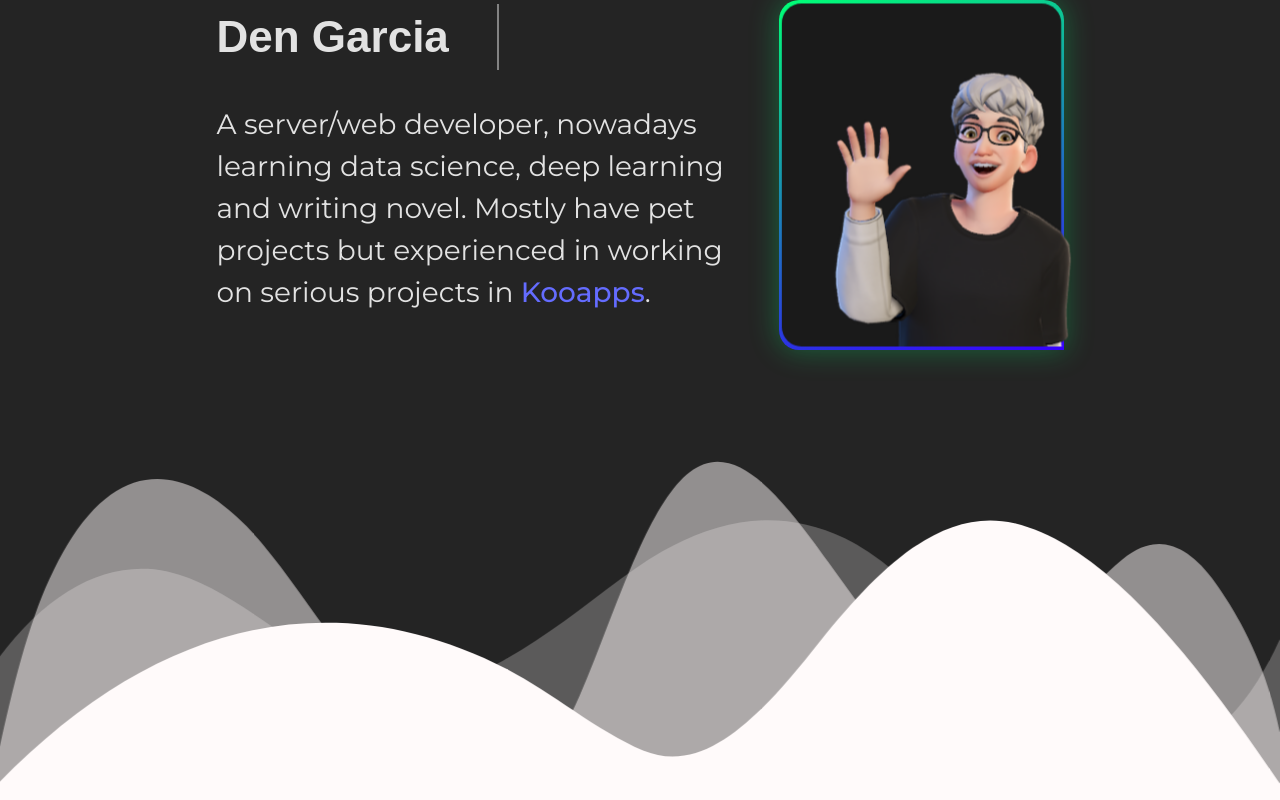
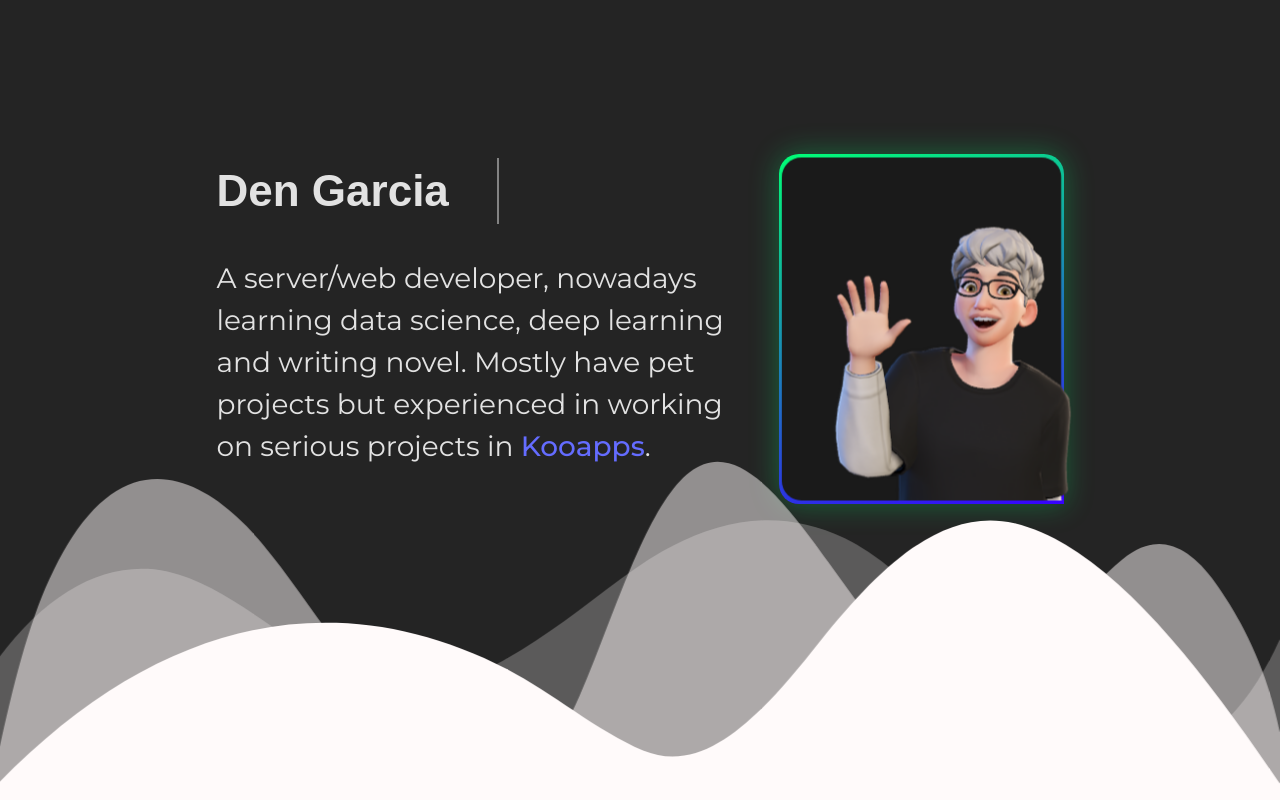
Before and after one commit to JDen21/postgrad-portfolio, a React (Vite) app: page / in a window 1280 px wide. Shown: the top 800 px of the page. Built offline with nearby package versions, Linux system fonts and the light colour scheme; a web font is replaced by a local one.

Commit message:
fix hero padding top

```diff
--- a/src/Hero.module.css
+++ b/src/Hero.module.css
@@ -126,10 +126,11 @@
     }
 }
 
+.hero-content  {
+      padding-top: 12%;
+  }
+
 @media screen and (max-width: 375px) {
-  .hero-content {
-    padding-top: 12%;
-  }
   .hero-content .hero-text {
       font-size: 1rem;
   }
```
